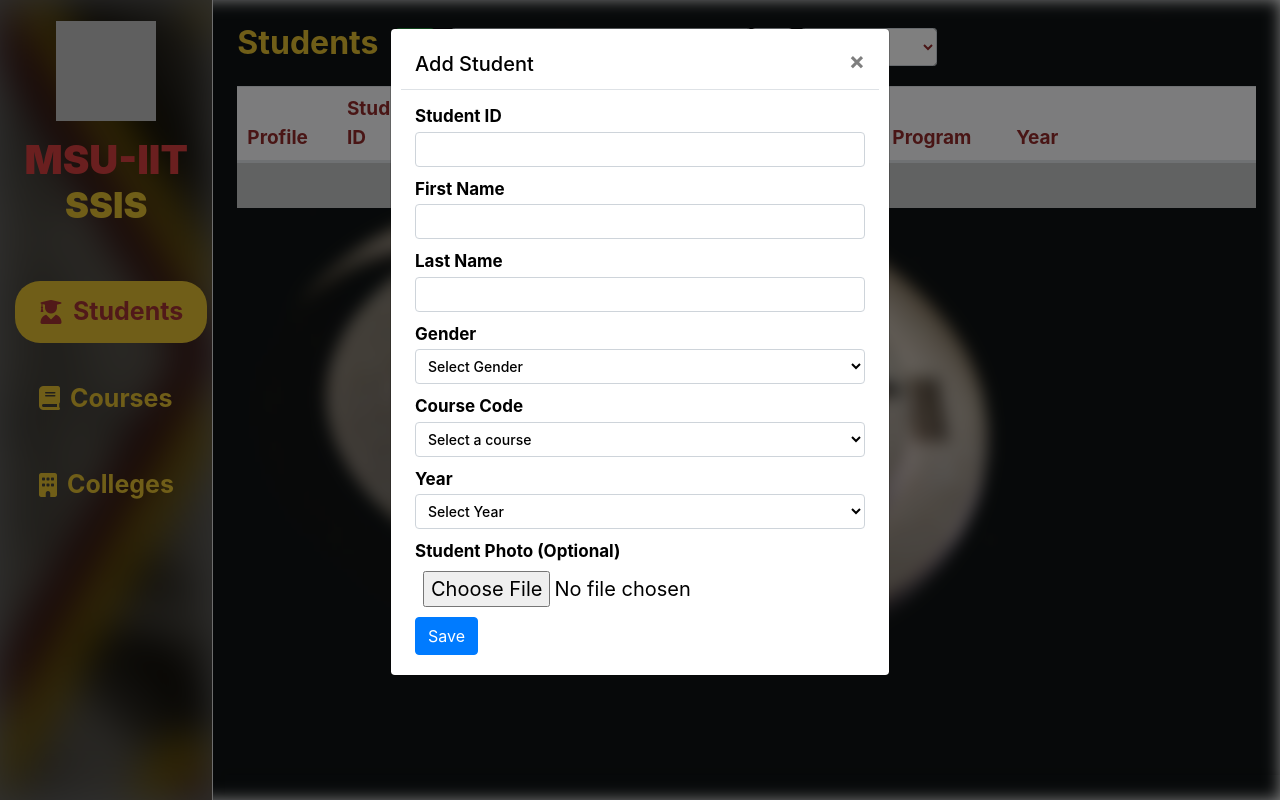
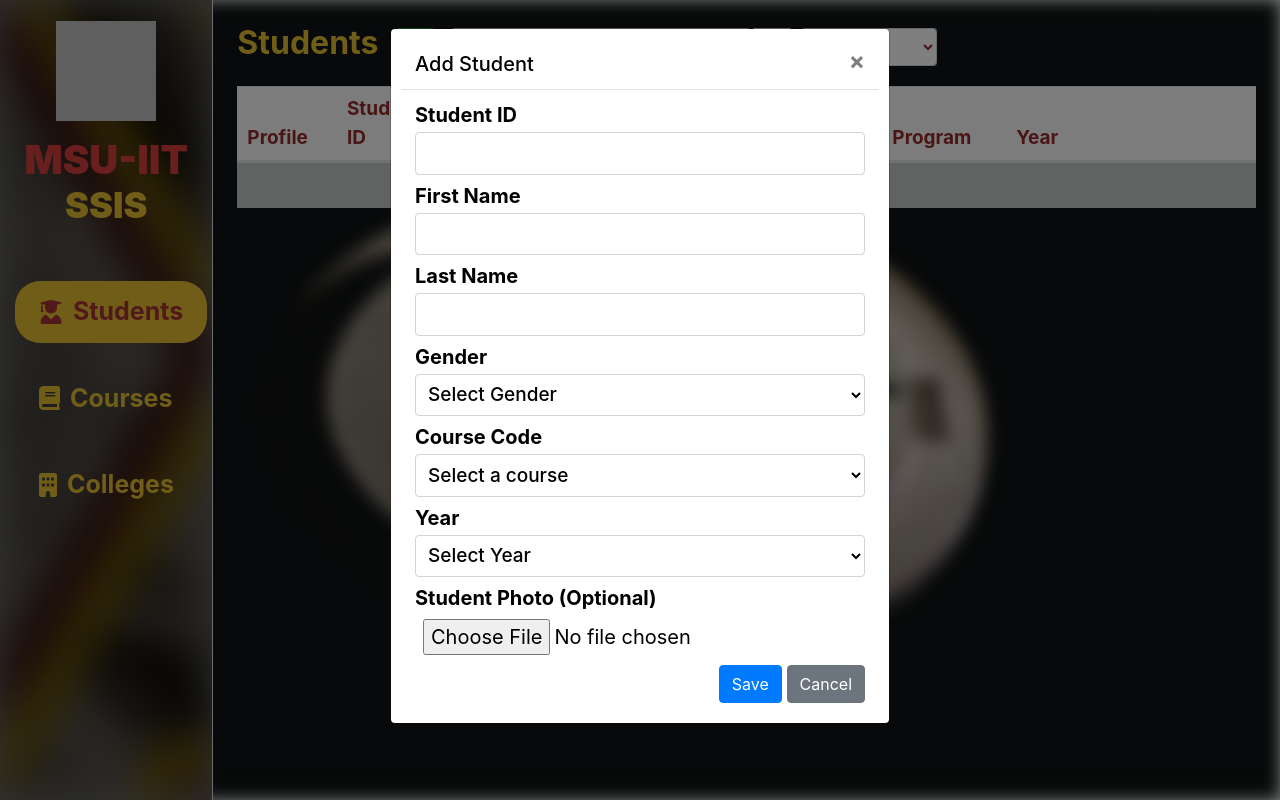
Before and after one commit to Aeonalyxx/webssis, a Flask app: page /students/ in a window 1280 px wide, after a click that opens the changed part. Run offline with Flask 3, Linux system fonts and the light colour scheme; data that the repository does not hold is empty; some libraries are stand-ins or nearby versions; grey boxes are pictures that could not be loaded.

Commit message:
cancel button css updated

```diff
--- a/app/static/css/SCC.css
+++ b/app/static/css/SCC.css
@@ -62,11 +62,11 @@
 .modal-content textarea {
     color: rgb(0, 0, 0) !important;
     font-weight: 500 !important;
-    font-size: 14px;
+    font-size: 19px;
 }
 
 .labeler{
-    font-size: 17px;
+    font-size: 20px;
 }
 /* Reduce spacing around form groups */
 .modal-body .form-group {
--- a/app/templates/modals/add_college.html
+++ b/app/templates/modals/add_college.html
@@ -18,7 +18,10 @@
                         <label for="college_name">College Name</label>
                         <input type="text" class="form-control" id="college_name" name="college_name" required>
                     </div>
-                    <button type="submit" class="btn btn-primary">Save</button>
+                    <div class="text-right">
+                        <button type="submit" class="btn btn-primary">Save</button>
+                        <button type="button" class="btn btn-secondary" data-dismiss="modal">Cancel</button>
+                    </div>
                 </form>
             </div>
         </div>
--- a/app/templates/modals/add_course.html
+++ b/app/templates/modals/add_course.html
@@ -27,7 +27,10 @@
                             {% endfor %}
                         </select>
                     </div>
-                    <button type="submit" class="btn btn-primary">Save</button>
+                    <div class="text-right">
+                        <button type="submit" class="btn btn-primary">Save</button>
+                        <button type="button" class="btn btn-secondary" data-dismiss="modal">Cancel</button>
+                    </div>
                 </form>
             </div>
         </div>
--- a/app/templates/modals/add_student.html
+++ b/app/templates/modals/add_student.html
@@ -56,7 +56,10 @@
                         <label class="labeler" for="photo">Student Photo (Optional)</label>
                         <input type="file" class="form-control-file" id="photo" name="photo" accept="image/jpeg, image/png">
                     </div>
-                    <button type="submit" class="btn btn-primary">Save</button>
+                    <div class="text-right">
+                        <button type="submit" class="btn btn-primary">Save</button>
+                        <button type="button" class="btn btn-secondary" data-dismiss="modal">Cancel</button>
+                    </div>
                 </form>
             </div>
         </div>
--- a/app/templates/modals/edit_college.html
+++ b/app/templates/modals/edit_college.html
@@ -20,7 +20,10 @@
                         <label for="edit_college_name">College Name</label>
                         <input type="text" class="form-control" id="edit_college_name" name="college_name" required>
                     </div>
-                    <button type="submit" class="btn btn-primary">Save</button>
+                    <div class="text-right">
+                        <button type="submit" class="btn btn-primary">Save</button>
+                        <button type="button" class="btn btn-secondary" data-dismiss="modal">Cancel</button>
+                    </div>
                 </form>
             </div>
         </div>
--- a/app/templates/modals/edit_course.html
+++ b/app/templates/modals/edit_course.html
@@ -28,7 +28,10 @@
                             {% endfor %}
                         </select>
                     </div>
-                    <button type="submit" class="btn btn-primary">Save</button>
+                    <div class="text-right">
+                        <button type="submit" class="btn btn-primary">Save</button>
+                        <button type="button" class="btn btn-secondary" data-dismiss="modal">Cancel</button>
+                    </div>
                 </form>
             </div>
         </div>
--- a/app/templates/modals/edit_student.html
+++ b/app/templates/modals/edit_student.html
@@ -55,7 +55,10 @@
                         <label for="photo">Student Photo (Optional)</label>
                         <input type="file" class="form-control-file" id="photo" name="photo" accept="image/jpeg, image/png">
                     </div>
-                    <button type="submit" class="btn btn-primary">Save</button>
+                    <div class="text-right">
+                        <button type="submit" class="btn btn-primary">Save</button>
+                        <button type="button" class="btn btn-secondary" data-dismiss="modal">Cancel</button>
+                    </div>
                 </form>
             </div>
         </div>
```
